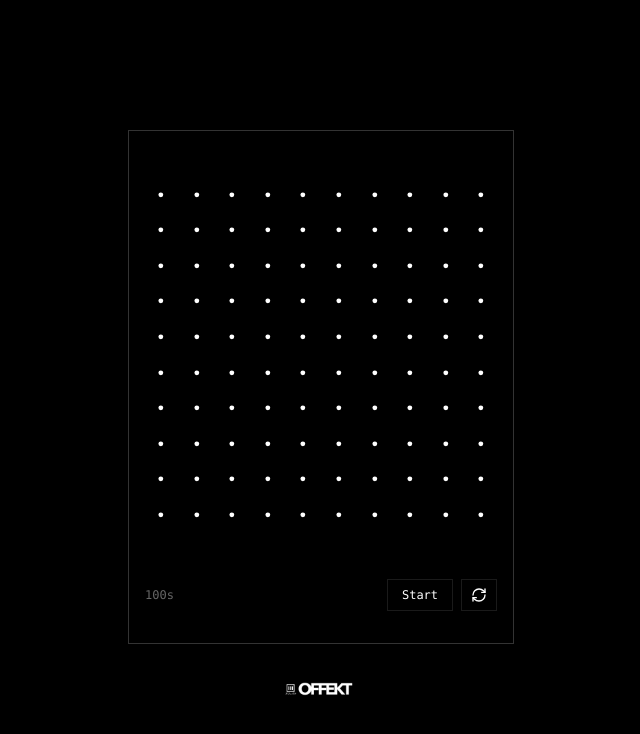
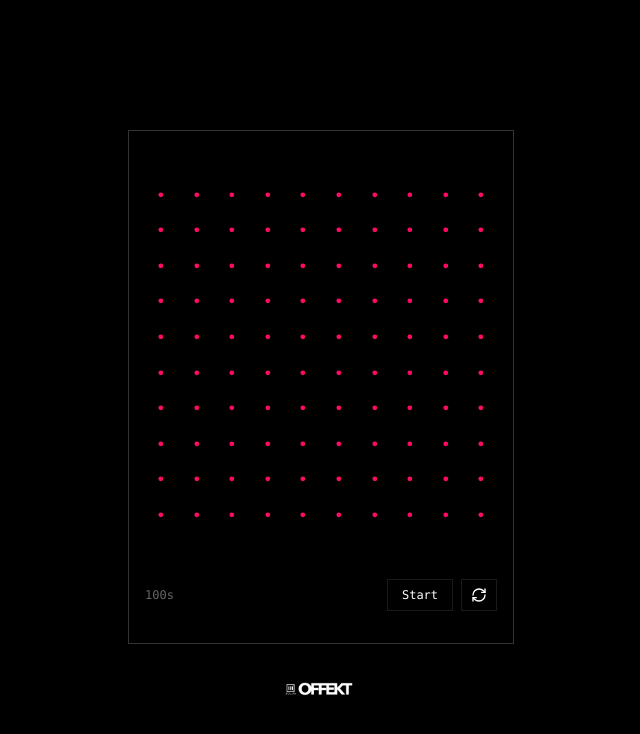
Before and after one commit to drewvergara/prelude, a Next.js app: page / in a window 1280 px wide. Shown: the top 734 px of the page, without its empty margins (319-959 px from the left). Built offline with nearby package versions, Linux system fonts and the light colour scheme.

Commit message:
Updating color to be hot pink

```diff
--- a/src/components/dot-countdown.tsx
+++ b/src/components/dot-countdown.tsx
@@ -69,7 +69,7 @@ const DotCountdown = () => {
           key={index}
           className="aspect-square rounded-full transition-opacity duration-200"
           style={{
-            backgroundColor: 'white',
+            backgroundColor: '#ff0a64',
             opacity,
             transform: 'scale(0.15)'
           }}
```
